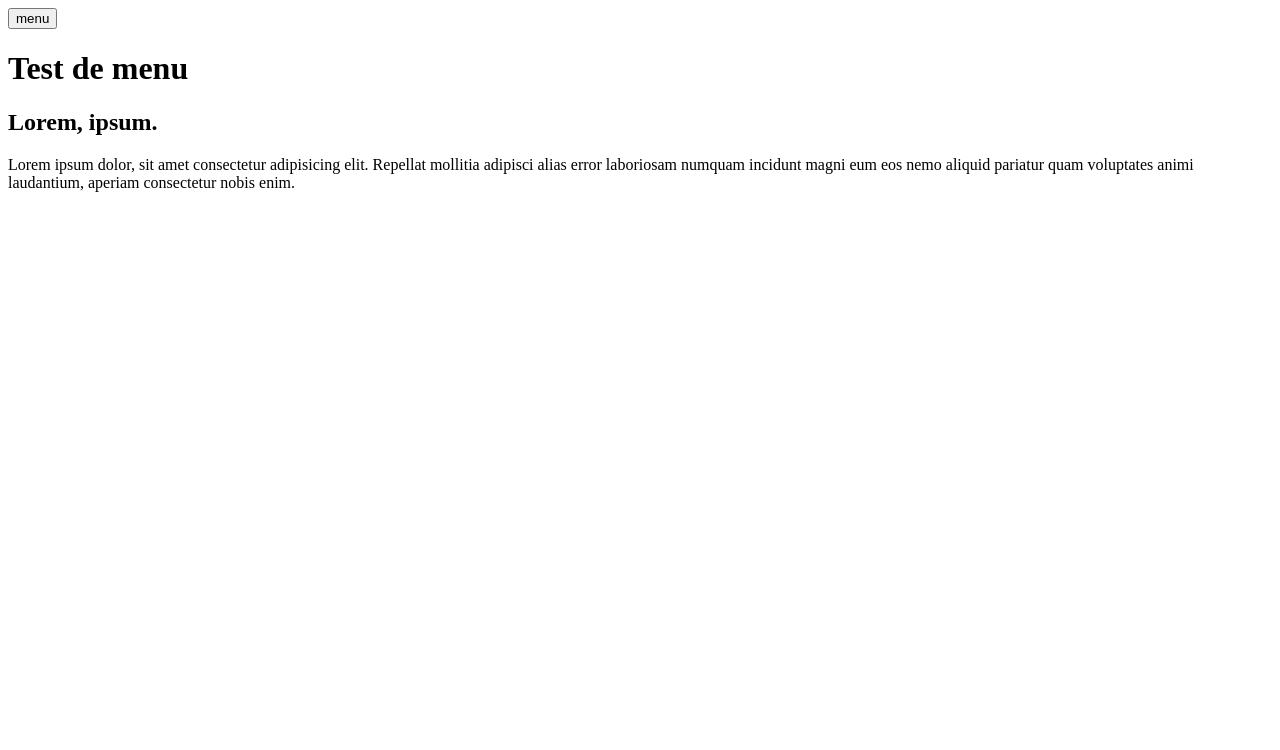
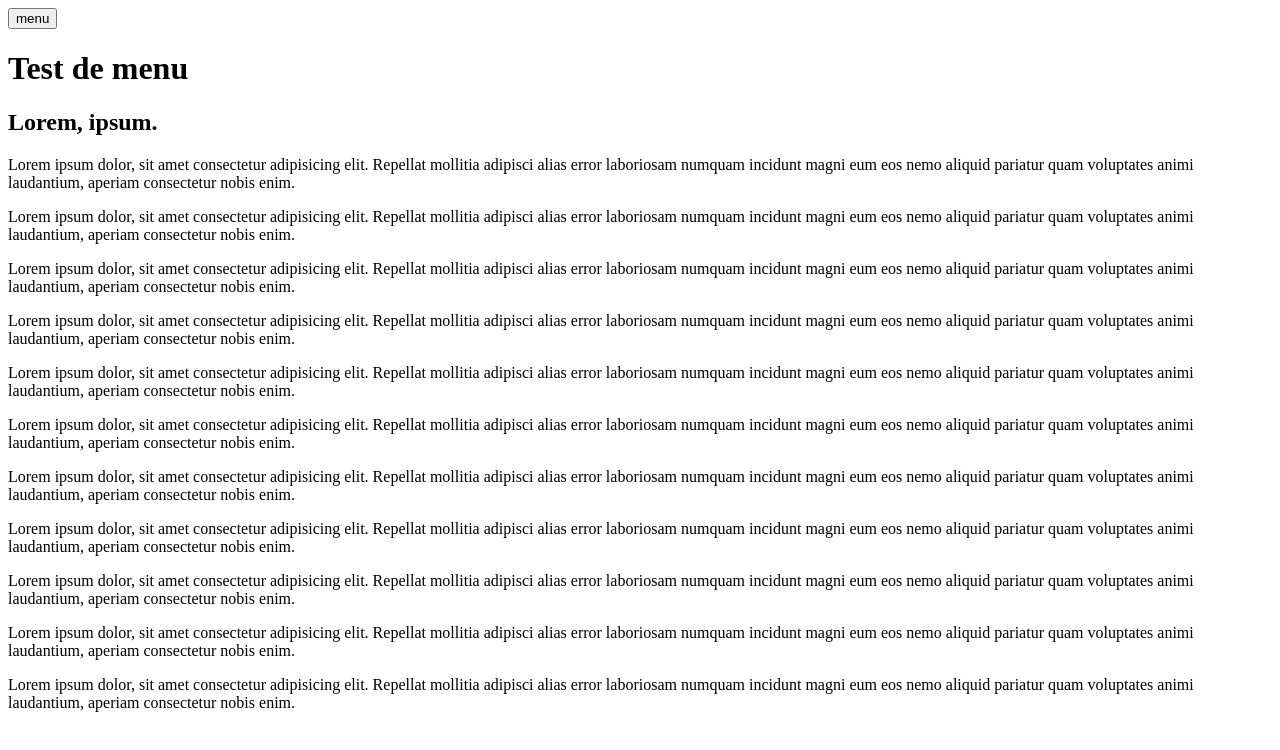
Before and after one commit to MMI-SAE-105/2022-r113-tp2-menu-alpinejs-YannPernette, a website: page index.html in a window 1280 px wide. Drawn offline with nearby package versions, Linux system fonts and the light colour scheme.

Commit message:
ajout texte pour verifier scroll

```diff
--- a/index.html
+++ b/index.html
@@ -51,5 +51,65 @@
       nemo aliquid pariatur quam voluptates animi laudantium, aperiam
       consectetur nobis enim.
     </p>
+    <p>
+      Lorem ipsum dolor, sit amet consectetur adipisicing elit. Repellat
+      mollitia adipisci alias error laboriosam numquam incidunt magni eum eos
+      nemo aliquid pariatur quam voluptates animi laudantium, aperiam
+      consectetur nobis enim.
+    </p>
+    <p>
+      Lorem ipsum dolor, sit amet consectetur adipisicing elit. Repellat
+      mollitia adipisci alias error laboriosam numquam incidunt magni eum eos
+      nemo aliquid pariatur quam voluptates animi laudantium, aperiam
+      consectetur nobis enim.
+    </p>
+    <p>
+      Lorem ipsum dolor, sit amet consectetur adipisicing elit. Repellat
+      mollitia adipisci alias error laboriosam numquam incidunt magni eum eos
+      nemo aliquid pariatur quam voluptates animi laudantium, aperiam
+      consectetur nobis enim.
+    </p>
+    <p>
+      Lorem ipsum dolor, sit amet consectetur adipisicing elit. Repellat
+      mollitia adipisci alias error laboriosam numquam incidunt magni eum eos
+      nemo aliquid pariatur quam voluptates animi laudantium, aperiam
+      consectetur nobis enim.
+    </p>
+    <p>
+      Lorem ipsum dolor, sit amet consectetur adipisicing elit. Repellat
+      mollitia adipisci alias error laboriosam numquam incidunt magni eum eos
+      nemo aliquid pariatur quam voluptates animi laudantium, aperiam
+      consectetur nobis enim.
+    </p>
+    <p>
+      Lorem ipsum dolor, sit amet consectetur adipisicing elit. Repellat
+      mollitia adipisci alias error laboriosam numquam incidunt magni eum eos
+      nemo aliquid pariatur quam voluptates animi laudantium, aperiam
+      consectetur nobis enim.
+    </p>
+    <p>
+      Lorem ipsum dolor, sit amet consectetur adipisicing elit. Repellat
+      mollitia adipisci alias error laboriosam numquam incidunt magni eum eos
+      nemo aliquid pariatur quam voluptates animi laudantium, aperiam
+      consectetur nobis enim.
+    </p>
+    <p>
+      Lorem ipsum dolor, sit amet consectetur adipisicing elit. Repellat
+      mollitia adipisci alias error laboriosam numquam incidunt magni eum eos
+      nemo aliquid pariatur quam voluptates animi laudantium, aperiam
+      consectetur nobis enim.
+    </p>
+    <p>
+      Lorem ipsum dolor, sit amet consectetur adipisicing elit. Repellat
+      mollitia adipisci alias error laboriosam numquam incidunt magni eum eos
+      nemo aliquid pariatur quam voluptates animi laudantium, aperiam
+      consectetur nobis enim.
+    </p>
+    <p>
+      Lorem ipsum dolor, sit amet consectetur adipisicing elit. Repellat
+      mollitia adipisci alias error laboriosam numquam incidunt magni eum eos
+      nemo aliquid pariatur quam voluptates animi laudantium, aperiam
+      consectetur nobis enim.
+    </p>
   </body>
 </html>
```
